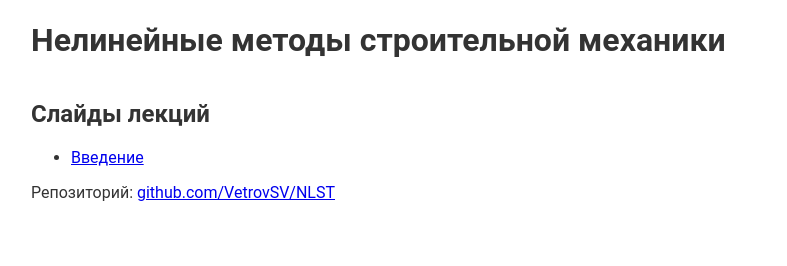
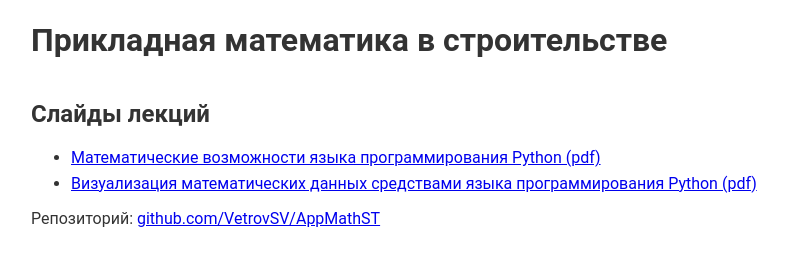
Before and after one commit to VetrovSV/AppMathST, a plain HTML site: page docs/index.html in a window 1280 px wide. Shown: the whole page, without its empty margins (209-996 px from the left). Drawn offline with Linux system fonts and the light colour scheme.

Commit message:
fix: site

```diff
--- a/docs/index.html
+++ b/docs/index.html
@@ -2,27 +2,28 @@
 <html>
 <head>
     <meta charset="utf-8">
-    <title>Нелинейные методы строительной механики</title>
+    <title>Прикладная математика в строительстве</title>
     <link rel="stylesheet" type="text/css" href="main.css">
 </head>
 <body>
 
 <main>
 <h1>
-    Нелинейные методы строительной механики
+    Прикладная математика в строительстве
 </h1>
 
 <section>
 <h2>Слайды лекций</h2>
 <ul>
-    <li><a href="https://github.com/VetrovSV/NLST/blob/master/NlST.%201.%20Intro.pdf">Введение</a></li>
+    <li><a href="https://github.com/VetrovSV/AppMathST/blob/master/Python_math.pdf">Математические возможности языка программирования Python (pdf)</a></li>
+    <li><a href="https://github.com/VetrovSV/AppMathST/blob/master/Python_Data_visualization.pdf">Визуализация математических данных средствами языка программирования Python (pdf) </a></li>
 </ul>
 </section>
 
 </main>
 
 <footer>
-    Репозиторий: <a href="https://github.com/VetrovSV/NLST">github.com/VetrovSV/NLST</a>
+    Репозиторий: <a href="https://github.com/VetrovSV/AppMathST">github.com/VetrovSV/AppMathST</a>
 </footer>
 
 </body>
```
